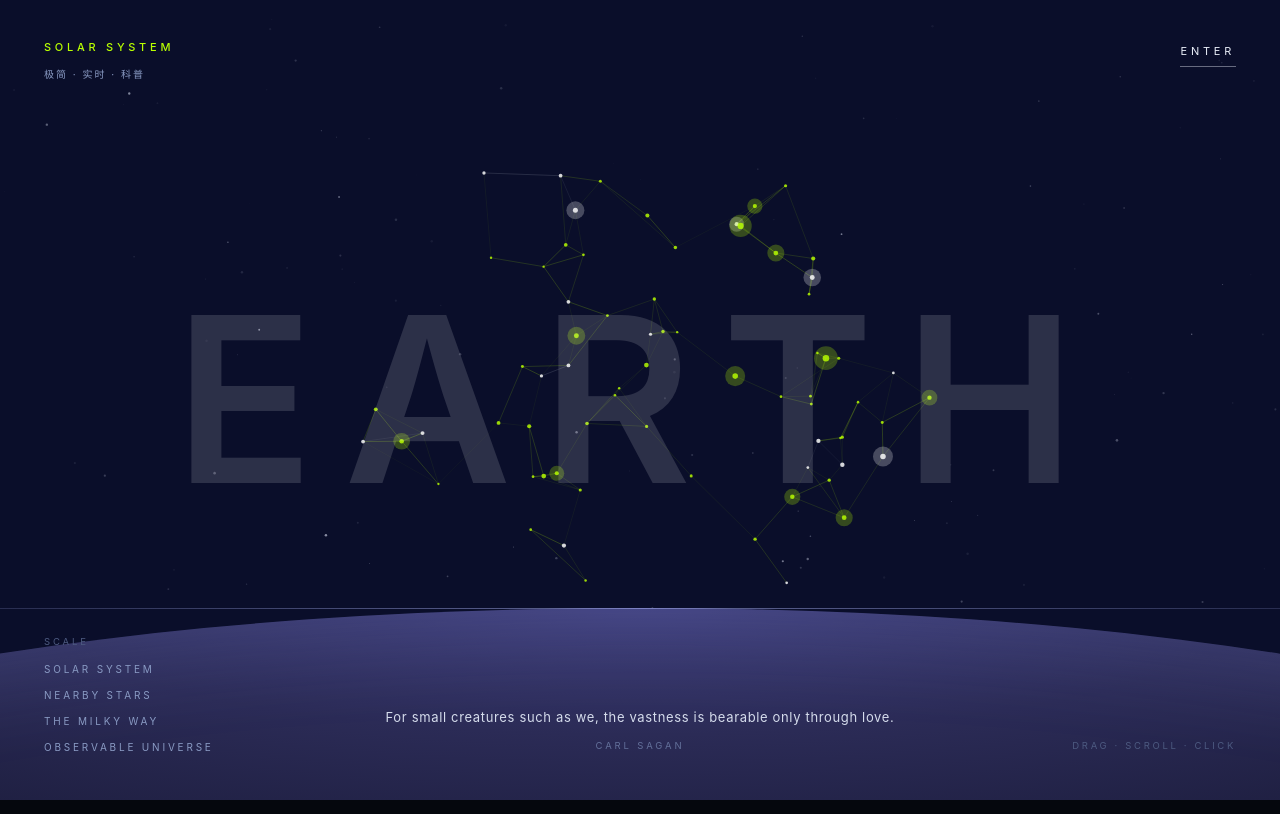
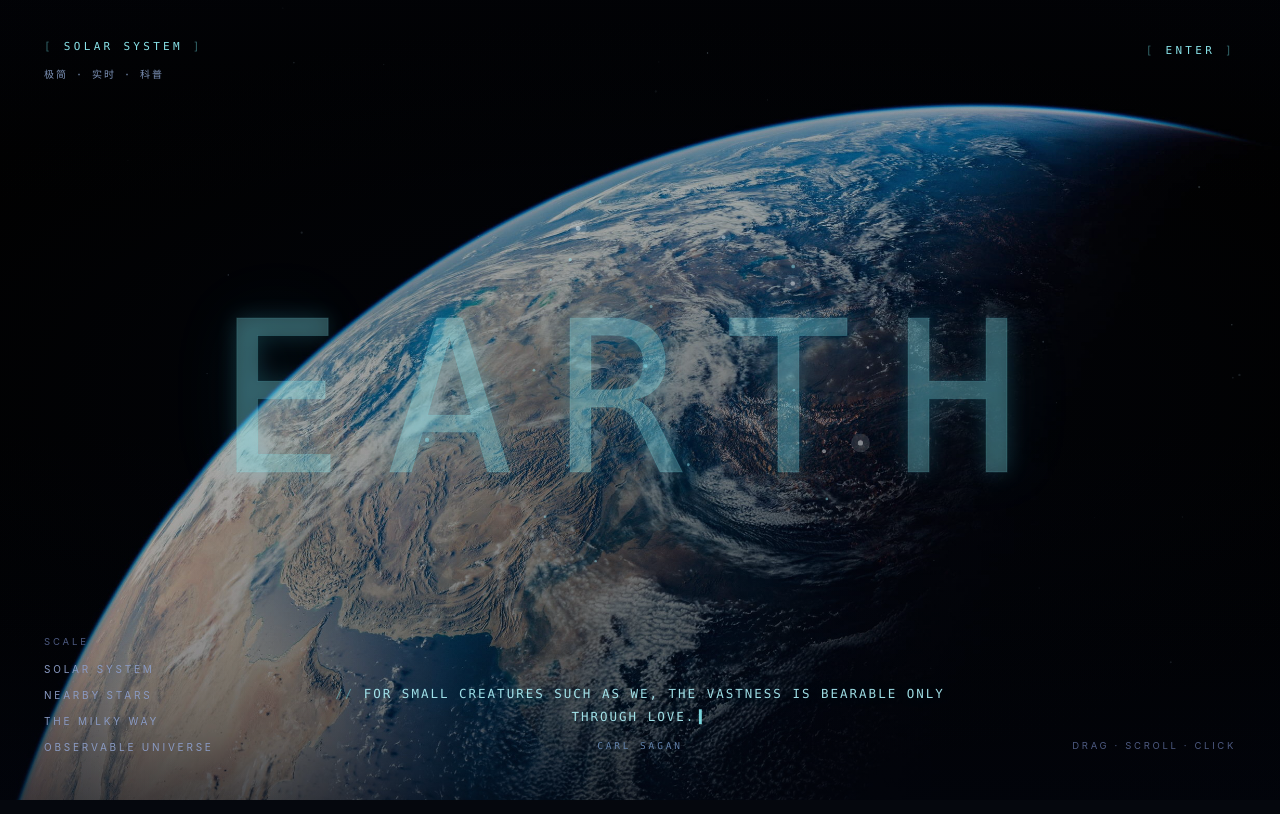
Before and after one commit to Simqiqi/solar-system, a plain HTML site: page index.html in a window 1280 px wide. Shown: the top 814 px of the page. Drawn offline with nearby package versions, Linux system fonts and the light colour scheme.

Commit message:
feat: 首页背景换为深空地球照片（同源 cover-earth.jpg）+ 封面文字赛博朋克化

```diff
--- a/index.html
+++ b/index.html
@@ -188,47 +188,82 @@
   }
   #cover.off #coverCanvas{opacity:0}
 
-  /* 下缘紫灰星球弧线 */
-  .cover-globe{
-    position:absolute;left:50%;bottom:-42vh;width:178vw;height:66vh;
-    transform:translateX(-50%);border-radius:50%;pointer-events:none;
-    background:radial-gradient(112% 100% at 50% 0%,#3d3d78 0%,#2b2b56 24%,#191a38 56%,#0c1026 100%);
-    box-shadow:inset 0 46px 96px -34px rgba(152,162,255,.18);
-    transition:opacity .95s ease,transform 1.25s cubic-bezier(.3,.72,.2,1);
-  }
-  .cover-globe::before{
-    content:"";position:absolute;left:6%;right:6%;top:0;height:1px;
-    background:linear-gradient(90deg,rgba(160,170,255,0) 0%,rgba(178,186,255,.5) 50%,rgba(160,170,255,0) 100%);
-  }
-  #cover.off .cover-globe{opacity:0;transform:translateX(-50%) translateY(7%)}
-
-  /* 中央超大号半透明白色大字 */
+  /* 深空地球照：同源本地资源铺满第一屏（相对路径，无外链、无 base64） */
+  .cover-bg{
+    position:absolute;inset:0;pointer-events:none;
+    background:#0a0e2a url('textures/cover-earth.jpg') 46% 62%/cover no-repeat;
+    transform:scale(1.04);
+    transition:opacity 1.1s ease,transform 1.7s cubic-bezier(.3,.72,.2,1);
+  }
+  /* 轻微暗化：中心暗幕（托大字）+ 中心到边缘渐暗 + 上下压边（托短句/品牌） */
+  .cover-bg::after{
+    content:"";position:absolute;inset:0;
+    background:
+      radial-gradient(86% 64% at 50% 50%,rgba(3,7,18,.46) 0%,rgba(3,7,18,.25) 42%,rgba(3,7,18,0) 72%),
+      radial-gradient(124% 124% at 50% 48%,rgba(3,7,18,0) 44%,rgba(2,5,14,.46) 100%),
+      linear-gradient(to top,rgba(2,5,14,.74) 0%,rgba(2,5,14,.34) 22%,rgba(2,5,14,0) 46%),
+      linear-gradient(180deg,rgba(2,5,14,.36) 0%,rgba(2,5,14,0) 26%);
+  }
+  #cover.off .cover-bg{opacity:0;transform:scale(1.075)}
+
+  /* 中央超大号大字：等宽科技字体 + 荧光青 + 克制辉光（赛博朋克） */
   .cover-word{
     position:absolute;left:50%;top:50%;transform:translate(-50%,-50%);
-    font-size:clamp(60px,18vw,320px);font-weight:600;letter-spacing:.13em;
-    line-height:1;color:rgba(255,255,255,.14);white-space:nowrap;
-    margin-right:-.13em;user-select:none;pointer-events:none;
+    font-family:ui-monospace,"SF Mono",SFMono-Regular,Menlo,Monaco,"DejaVu Sans Mono","Courier New",monospace;
+    font-size:clamp(56px,16.5vw,296px);font-weight:500;letter-spacing:.2em;
+    line-height:1;color:rgba(150,248,255,.27);white-space:nowrap;
+    margin-right:-.2em;user-select:none;pointer-events:none;
+    -webkit-text-stroke:1px rgba(126,247,255,.14);
+    text-shadow:0 0 22px rgba(82,225,255,.20),0 0 70px rgba(56,198,255,.10);
     transition:opacity .8s ease,transform 1.15s cubic-bezier(.22,.72,.2,1);
   }
   #cover.off .cover-word{opacity:0;transform:translate(-50%,-45%) scale(1.05)}
-
+  /* 进入时一次极轻微 glitch 抖动（数秒内结束，之后保持安静） */
+  .cover-word.decoding{animation:wordGlitch .32s steps(2,end) 3}
+  @keyframes wordGlitch{
+    0%{transform:translate(-50%,-50%);clip-path:inset(0 0 0 0)}
+    22%{transform:translate(calc(-50% + 1.2px),-50%);clip-path:inset(12% 0 46% 0)}
+    46%{transform:translate(calc(-50% - 1.4px),-50%);clip-path:inset(58% 0 8% 0)}
+    70%{transform:translate(calc(-50% + .8px),-50%);clip-path:inset(30% 0 30% 0)}
+    100%{transform:translate(-50%,-50%);clip-path:inset(0 0 0 0)}
+  }
+
+  /* 品牌标识 / ENTER 入口：代码化方括号 + 等宽字 */
   .cover-logo{
-    position:absolute;left:44px;top:38px;color:#b8ff00;
-    font-size:11px;letter-spacing:.34em;font-weight:500;
+    position:absolute;left:44px;top:38px;color:rgba(150,248,255,.9);
+    font-family:ui-monospace,"SF Mono",SFMono-Regular,Menlo,Monaco,"DejaVu Sans Mono","Courier New",monospace;
+    font-size:11px;letter-spacing:.3em;font-weight:500;
     transition:opacity .55s ease;
   }
+  .cover-logo .lg-txt::before{content:"[ ";color:rgba(126,247,255,.4)}
+  .cover-logo .lg-txt::after{content:" ]";color:rgba(126,247,255,.4)}
   .cover-logo small{
-    display:block;margin-top:9px;color:#8a9bc4;
+    display:block;margin-top:9px;color:#7d93b8;
     font-size:10px;letter-spacing:.2em;font-weight:400;
   }
   .cover-enter{
     position:absolute;right:44px;top:37px;background:none;border:0;
-    border-bottom:1px solid rgba(232,237,247,.42);color:#e8edf7;
-    font:inherit;font-size:11px;letter-spacing:.34em;padding:5px 1px;
-    cursor:pointer;
-    transition:color .3s ease,border-color .3s ease,opacity .55s ease;
-  }
-  .cover-enter:hover{color:#b8ff00;border-color:#b8ff00}
+    color:rgba(150,248,255,.9);font:inherit;
+    font-family:ui-monospace,"SF Mono",SFMono-Regular,Menlo,Monaco,"DejaVu Sans Mono","Courier New",monospace;
+    font-size:11px;letter-spacing:.3em;padding:5px 1px;
+    cursor:pointer;overflow:hidden;
+    transition:color .3s ease,opacity .55s ease;
+  }
+  .cover-enter::before{content:"[ ";color:rgba(126,247,255,.4)}
+  .cover-enter::after{content:" ]";color:rgba(126,247,255,.4)}
+  /* hover：一道极淡扫描光掠过 */
+  .cover-enter .ce-scan{
+    position:absolute;top:0;left:0;width:34%;height:100%;opacity:0;
+    pointer-events:none;
+    background:linear-gradient(90deg,rgba(126,247,255,0),rgba(126,247,255,.2),rgba(126,247,255,0));
+  }
+  .cover-enter:hover{color:#d6fbff}
+  .cover-enter:hover .ce-scan{animation:ceSweep .95s cubic-bezier(.3,.7,.2,1)}
+  @keyframes ceSweep{
+    0%{opacity:0;transform:translateX(-120%)}
+    24%{opacity:1}
+    100%{opacity:0;transform:translateX(340%)}
+  }
 
   .cover-nav{
     position:absolute;left:44px;bottom:44px;display:flex;flex-direction:column;
@@ -249,10 +284,23 @@
     position:absolute;left:50%;bottom:46px;transform:translateX(-50%);
     width:min(640px,70vw);text-align:center;transition:opacity .55s ease;
   }
-  .cover-quote p{color:#d5dcec;font-size:13px;letter-spacing:.05em;line-height:1.7}
+  /* 底部短句：整句大写 + 加宽字距 + 荧光青 + 代码式前缀 + 闪烁光标 */
+  .cover-quote p{
+    color:rgba(178,248,255,.88);
+    font-family:ui-monospace,"SF Mono",SFMono-Regular,Menlo,Monaco,"DejaVu Sans Mono","Courier New",monospace;
+    font-size:12.5px;letter-spacing:.16em;line-height:1.85;
+    text-transform:uppercase;text-shadow:0 0 18px rgba(82,225,255,.2);
+  }
+  .cover-quote p::before{content:"// ";color:rgba(126,247,255,.42)}
+  .cover-quote p::after{
+    content:"▍";margin-left:.3em;color:#8ef9ff;
+    animation:caretBlink 1.15s steps(1,end) infinite;
+  }
+  @keyframes caretBlink{0%,49%{opacity:.85}50%,100%{opacity:0}}
   .cover-quote cite{
     display:block;margin-top:10px;font-style:normal;
-    color:#63709a;font-size:9.5px;letter-spacing:.3em;
+    font-family:ui-monospace,"SF Mono",SFMono-Regular,Menlo,Monaco,"DejaVu Sans Mono","Courier New",monospace;
+    color:#5f7fa8;font-size:9.5px;letter-spacing:.3em;
   }
   .cover-meta{
     position:absolute;right:44px;bottom:46px;color:#4d5a80;
@@ -320,9 +368,10 @@
     .cover-nav,.cover-meta{display:none}
     .cover-logo{left:24px;top:26px}
     .cover-enter{right:24px;top:26px}
-    .cover-quote{bottom:34px;width:78vw}
-    .cover-word{font-size:23vw;letter-spacing:.08em}
-    .cover-globe{bottom:-34vh;height:54vh;width:212vw}
+    .cover-quote{bottom:34px;width:80vw}
+    .cover-quote p{font-size:11px;letter-spacing:.12em}
+    .cover-word{font-size:21vw;letter-spacing:.14em}
+    .cover-bg{background-position:50% 64%}
   }
 </style>
 </head>
@@ -330,11 +379,11 @@
 
 <!-- ============ 星图封面 · 第一屏（新增） ============ -->
 <div id="cover">
+  <div class="cover-bg"></div>
   <canvas id="coverCanvas"></canvas>
-  <div class="cover-globe"></div>
   <div class="cover-word">EARTH</div>
-  <div class="cover-logo">SOLAR SYSTEM<small>极简 · 实时 · 科普</small></div>
-  <button class="cover-enter" id="coverEnter">ENTER</button>
+  <div class="cover-logo"><span class="lg-txt">SOLAR SYSTEM</span><small>极简 · 实时 · 科普</small></div>
+  <button class="cover-enter" id="coverEnter"><span class="ce-scan"></span>ENTER</button>
   <div class="cover-nav" id="coverNav">
     <em>SCALE</em>
     <button data-scale="solar">SOLAR SYSTEM</button>
@@ -2165,24 +2214,24 @@ const COVER = {
   pts:[], links:[], bg:[], lastQ:-1
 };
 
-/* ---------- 封面画布：星点 + 星座节点网络（呼吸感） ---------- */
+/* ---------- 封面画布：极少量缓慢漂移光点 + 微弱连线（让位于背景地球主体） ---------- */
 function coverLayout(){
   const w = COVER.w, h = COVER.h;
-  const R = Math.min(w, h) * 0.40;
+  const R = Math.min(w, h) * 0.36;
   COVER.cx = w * 0.5; COVER.cy = h * 0.47; COVER.R = R;
 
-  const N = Math.round(Math.min(96, Math.max(56, w * 0.055)));
+  const N = Math.round(Math.min(24, Math.max(14, w * 0.016)));
   const pts = [];
   for (let i = 0; i < N; i++){
     const a = Math.random() * Math.PI * 2;
     const r = R * Math.pow(Math.random(), 0.6) * (0.84 + Math.random() * 0.26);
     pts.push({
       x: Math.cos(a) * r * 0.96, y: Math.sin(a) * r * 0.74,
-      r0: 0.6 + Math.random() * 1.4, phase: Math.random() * 6.2832,
-      big: Math.random() < 0.15, white: Math.random() < 0.28
+      r0: 0.5 + Math.random() * 1.1, phase: Math.random() * 6.2832,
+      big: Math.random() < 0.08, white: Math.random() < 0.3
     });
   }
-  const d0 = R * 0.34, deg = new Array(N).fill(0), cand = [];
+  const d0 = R * 0.30, deg = new Array(N).fill(0), cand = [];
   for (let i = 0; i < N; i++){
     for (let j = i + 1; j < N; j++){
       const dx = pts[i].x - pts[j].x, dy = pts[i].y - pts[j].y;
@@ -2194,18 +2243,19 @@ function coverLayout(){
   const links = [];
   for (let k = 0; k < cand.length; k++){
     const d = cand[k][0], i = cand[k][1], j = cand[k][2];
-    if (deg[i] >= 4 || deg[j] >= 4) continue;
+    if (deg[i] >= 1 || deg[j] >= 1) continue;
     deg[i]++; deg[j]++;
     links.push([i, j, 1 - d / d0]);
   }
   COVER.pts = pts; COVER.links = links;
 
-  const nb = Math.round(Math.min(230, Math.max(90, w * 0.12)));
+  const nb = Math.round(Math.min(60, Math.max(26, w * 0.03)));
   const bg = [];
   for (let i = 0; i < nb; i++){
-    bg.push({ x: Math.random() * w, y: Math.random() * h, r: 0.3 + Math.random() * 1.0,
-              a: 0.16 + Math.random() * 0.5, ph: Math.random() * 6.2832,
-              sp: 0.2 + Math.random() * 0.85 });
+    bg.push({ x: Math.random() * w, y: Math.random() * h, r: 0.3 + Math.random() * 0.9,
+              a: 0.10 + Math.random() * 0.26, ph: Math.random() * 6.2832,
+              sp: 0.18 + Math.random() * 0.6,
+              vx: (Math.random() - 0.5) * 3.2, vy: (Math.random() - 0.5) * 3.2 });
   }
   COVER.bg = bg;
 }
@@ -2226,40 +2276,42 @@ function coverFrame(now){
   const breath = 0.5 + 0.5 * Math.sin(t * 0.42);
   coverCx.clearRect(0, 0, COVER.w, COVER.h);
 
-  /* 背景星点：轻微闪烁 */
+  /* 背景光点：极少量、缓慢漂移 + 微弱明灭（不压过背景地球） */
   for (let i = 0; i < COVER.bg.length; i++){
     const s = COVER.bg[i];
-    coverCx.globalAlpha = Math.max(0.05, s.a * (0.55 + 0.45 * Math.sin(t * s.sp + s.ph)));
-    coverCx.fillStyle = '#e9eeff';
-    coverCx.beginPath(); coverCx.arc(s.x, s.y, s.r, 0, 6.2832); coverCx.fill();
-  }
-
-  /* 星座网络：整体极缓慢旋转 + 呼吸 */
-  const rot = t * 0.012, cs = Math.cos(rot), sn = Math.sin(rot);
+    let xx = (s.x + s.vx * t) % COVER.w; if (xx < 0) xx += COVER.w;
+    let yy = (s.y + s.vy * t) % COVER.h; if (yy < 0) yy += COVER.h;
+    coverCx.globalAlpha = Math.max(0.04, s.a * (0.55 + 0.45 * Math.sin(t * s.sp + s.ph)));
+    coverCx.fillStyle = '#cfeeff';
+    coverCx.beginPath(); coverCx.arc(xx, yy, s.r, 0, 6.2832); coverCx.fill();
+  }
+
+  /* 微弱连线网络：极缓慢旋转 + 呼吸（整体压暗，仅作点缀） */
+  const rot = t * 0.007, cs = Math.cos(rot), sn = Math.sin(rot);
   const px = [], py = [];
   for (let i = 0; i < COVER.pts.length; i++){
     const p = COVER.pts[i];
     px.push(COVER.cx + p.x * cs - p.y * sn);
     py.push(COVER.cy + p.x * sn + p.y * cs);
   }
-  coverCx.lineWidth = 0.75;
+  coverCx.lineWidth = 0.6;
   for (let k = 0; k < COVER.links.length; k++){
     const i = COVER.links[k][0], j = COVER.links[k][1], wgt = COVER.links[k][2];
-    const a = (0.09 + 0.30 * breath) * (0.32 + 0.68 * wgt) * (0.62 + 0.38 * Math.sin(t * 0.5 + i * 1.7));
-    coverCx.globalAlpha = Math.max(0.02, a);
-    coverCx.strokeStyle = (COVER.pts[i].white && COVER.pts[j].white) ? '#eaf2ff' : '#b8ff00';
+    const a = (0.03 + 0.10 * breath) * (0.32 + 0.68 * wgt) * (0.62 + 0.38 * Math.sin(t * 0.5 + i * 1.7));
+    coverCx.globalAlpha = Math.max(0.015, a);
+    coverCx.strokeStyle = (COVER.pts[i].white && COVER.pts[j].white) ? '#dff2ff' : '#7ef7ff';
     coverCx.beginPath(); coverCx.moveTo(px[i], py[i]); coverCx.lineTo(px[j], py[j]); coverCx.stroke();
   }
   for (let i = 0; i < px.length; i++){
     const p = COVER.pts[i];
     const pr = (p.big ? 1.9 : 1.0) + p.r0 * 0.5 * (1 + 0.6 * Math.sin(t * 0.9 + p.phase)) * (0.5 + 0.5 * breath);
     if (p.big){
-      coverCx.globalAlpha = 0.10 + 0.16 * breath;
-      coverCx.fillStyle = p.white ? '#ffffff' : '#b8ff00';
+      coverCx.globalAlpha = 0.05 + 0.09 * breath;
+      coverCx.fillStyle = p.white ? '#ffffff' : '#9ff4ff';
       coverCx.beginPath(); coverCx.arc(px[i], py[i], pr * 3.6, 0, 6.2832); coverCx.fill();
     }
-    coverCx.globalAlpha = Math.min(1, 0.34 + 0.52 * breath);
-    coverCx.fillStyle = p.white ? '#ffffff' : '#b8ff00';
+    coverCx.globalAlpha = Math.min(1, 0.16 + 0.30 * breath);
+    coverCx.fillStyle = p.white ? '#ffffff' : '#9ff4ff';
     coverCx.beginPath(); coverCx.arc(px[i], py[i], pr, 0, 6.2832); coverCx.fill();
   }
   coverCx.globalAlpha = 1;
@@ -2279,6 +2331,34 @@ function coverRandomQuote(){
   const c = document.getElementById('coverQuoteSrc');
   if (p) p.textContent = q.text;
   if (c) c.textContent = q.by;
+}
+
+/* ---------- 封面大字：进入时字符快速闪定（解密感，约 1.1s 后保持安静） ---------- */
+const COVER_WORD = 'EARTH';
+const COVER_GLYPHS = 'ABCDEFGHIJKLMNOPQRSTUVWXYZ0123456789#$%&/<>*+=';
+let coverWordTimer = 0, coverGlitchTimer = 0;
+function coverDecodeWord(){
+  const el = document.querySelector('.cover-word');
+  if (!el) return;
+  clearInterval(coverWordTimer); clearTimeout(coverGlitchTimer);
+  el.classList.remove('decoding');
+  void el.offsetWidth;
+  el.classList.add('decoding');
+  coverGlitchTimer = setTimeout(() => el.classList.remove('decoding'), 1120);
+  const t0 = performance.now(), dur = 1150;
+  const step = () => {
+    const p = Math.min(1, (performance.now() - t0) / dur);
+    const locked = Math.floor(p * (COVER_WORD.length + 1));
+    let out = '';
+    for (let i = 0; i < COVER_WORD.length; i++){
+      out += (i < locked) ? COVER_WORD[i]
+            : COVER_GLYPHS[Math.floor(Math.random() * COVER_GLYPHS.length)];
+    }
+    el.textContent = out;
+    if (p >= 1){ el.textContent = COVER_WORD; clearInterval(coverWordTimer); coverWordTimer = 0; }
+  };
+  step();
+  coverWordTimer = setInterval(step, 52);
 }
 
 /* ---------- 封面 -> 主站：淡出 + 相机轻推入 ---------- */
@@ -2326,6 +2406,7 @@ function showCover(){
   requestAnimationFrame(() => {
     coverEl.classList.remove('off');
     coverStartLoop();
+    coverDecodeWord();
   });
 }
 
@@ -2400,6 +2481,7 @@ try {
     COVER.visible = true;
     coverRandomQuote();
     coverStartLoop();
+    setTimeout(coverDecodeWord, 220);
   }
 } catch (e){
   COVER.visible = false;
```
Also changed, not shown: textures/cover-earth.jpg (added).
